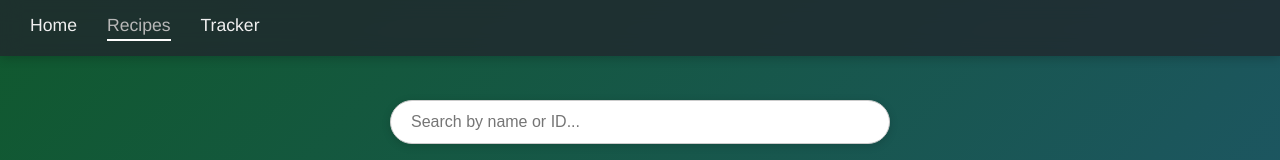
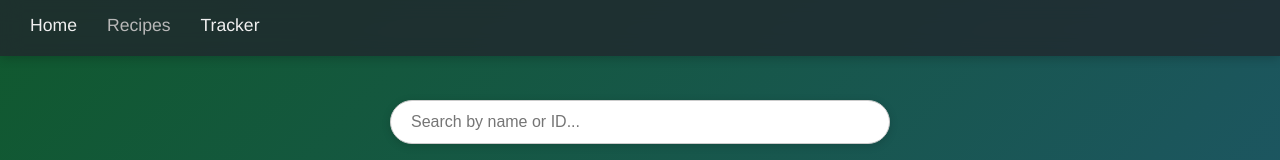
Before and after one commit to omercha/hyrule-cookbook, a React (Create React App) app in the folder core/: page /recipes in a window 1280 px wide. Shown: the top 160 px of the page. Built offline with nearby package versions, Linux system fonts and the light colour scheme; the HTML template or start-up script is replaced by a standard one.

Commit message:
minor changes

```diff
--- a/core/public/index.html
+++ b/core/public/index.html
@@ -7,7 +7,7 @@
     <meta name="theme-color" content="#000000" />
     <meta
       name="description"
-      content="Web site created using create-react-app"
+      content="An index of all recipes from The Legend of Zelda: Tears of the Kingdom."
     />
     <link rel="apple-touch-icon" href="%PUBLIC_URL%/logo192.png" />
     <!--
@@ -24,7 +24,7 @@
       work correctly both with client-side routing and a non-root public URL.
       Learn how to configure a non-root public URL by running `npm run build`.
     -->
-    <title>React App</title>
+    <title>Hyrule Cookbook</title>
   </head>
   <body>
     <noscript>You need to enable JavaScript to run this app.</noscript>
--- a/core/src/App.js
+++ b/core/src/App.js
@@ -7,25 +7,26 @@ import Recipes from './pages/Recipes';
 
 function App() {
   const [isHeaderVisible, setHeaderVisible] = useState(true);
-  const [lastScrollY, setLastScrollY] = useState(0);
+  const [, setLastScrollY] = useState(0);
 
   useEffect(() => {
-    const handleScroll = () => {
-      const currentScrollY = window.scrollY;
-      if (currentScrollY > lastScrollY && currentScrollY > 80) {
-        setHeaderVisible(false);
-      } else {
-        setHeaderVisible(true);
-      }
-      setLastScrollY(currentScrollY);
-    };
+    const handleScroll = () =>
+      setLastScrollY((prevScrollY) => {
+        const currentScrollY = window.scrollY;
+        if (currentScrollY > prevScrollY && currentScrollY > 80) {
+          setHeaderVisible(false);
+        } else {
+          setHeaderVisible(true);
+        }
+        return currentScrollY;
+      });
 
     window.addEventListener('scroll', handleScroll, { passive: true });
 
     return () => {
       window.removeEventListener('scroll', handleScroll);
     };
-  }, [lastScrollY]);
+  }, [setLastScrollY]);
 
   return (
     <Router>
@@ -34,7 +35,6 @@ function App() {
         <Route path="/" element={<Home />} />
         <Route path="/tracker" element={<Tracker />} />
         <Route path="/recipes" element={<Recipes />} />
-        {}
       </Routes>
     </Router>
   );
--- a/core/src/components/Header.css
+++ b/core/src/components/Header.css
@@ -43,13 +43,3 @@
 .nav-buttons a.active {
   color: #b8b8b8;
 }
-
-.nav-buttons a.active::after {
-  content: '';
-  position: absolute;
-  bottom: 0;
-  left: 0;
-  width: 100%;
-  height: 2px;
-  background-color: #fff;
-}
--- a/core/src/components/RecipeCard.css
+++ b/core/src/components/RecipeCard.css
@@ -10,6 +10,7 @@
 
 .recipe-card:hover {
   transform: translateY(-5px);
+  cursor: pointer;
 }
 
 .recipe-card-image-container {
```
